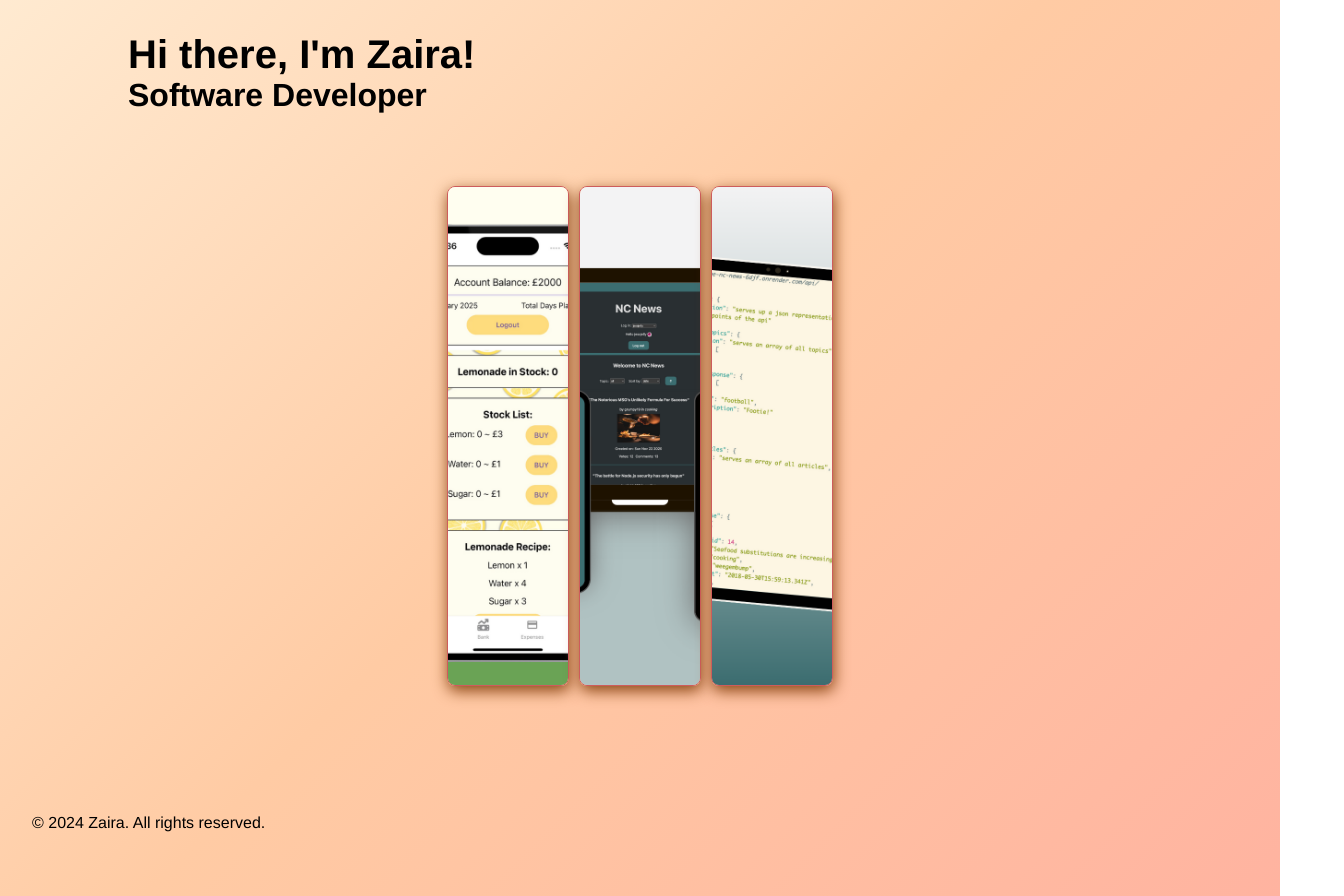
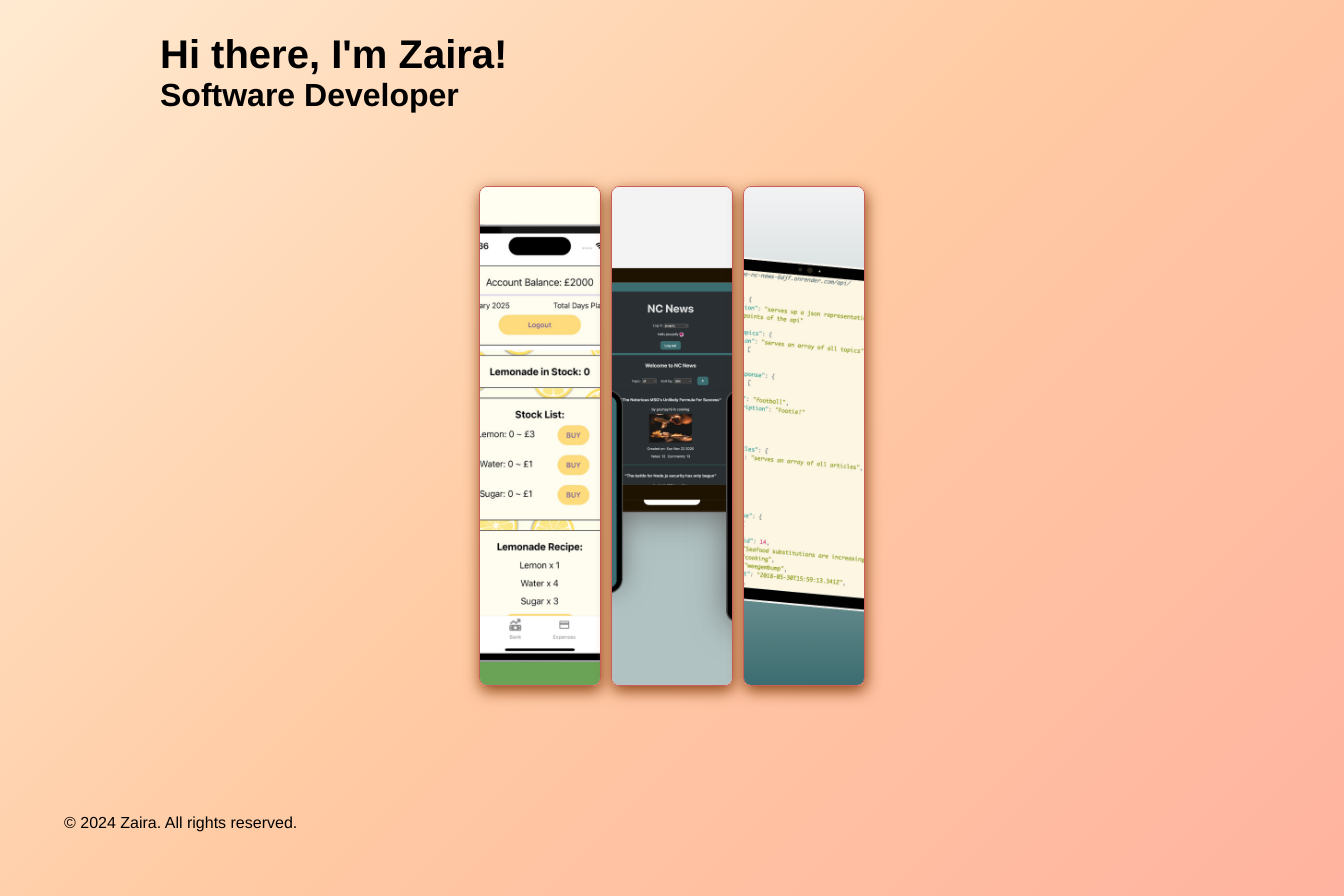
Before and after one commit to zairacodes/portfolio, a React (Vite) app: page / in a window 1280 px wide. Shown: the part 96-992 px from the top of the page, 1344 px wide, since content can reach past the window. Built offline with nearby package versions, Linux system fonts and the light colour scheme.

Commit message:
Adjust layout spacing for Intro and Footer

```diff
--- a/src/components/Footer/Footer.css
+++ b/src/components/Footer/Footer.css
@@ -2,7 +2,6 @@
     box-sizing: border-box;
     padding: 2rem;
     width: 100vw;
-    margin-left: calc(-50vw + 50%);
 }
 
 .footer-text {
--- a/src/components/Homepage/Main/Intro.css
+++ b/src/components/Homepage/Main/Intro.css
@@ -1,5 +1,6 @@
 .intro-container {
     padding-bottom: 2rem;
+    padding-left: 2rem;
 }
 
 .intro-text, .intro-subtext {
```
